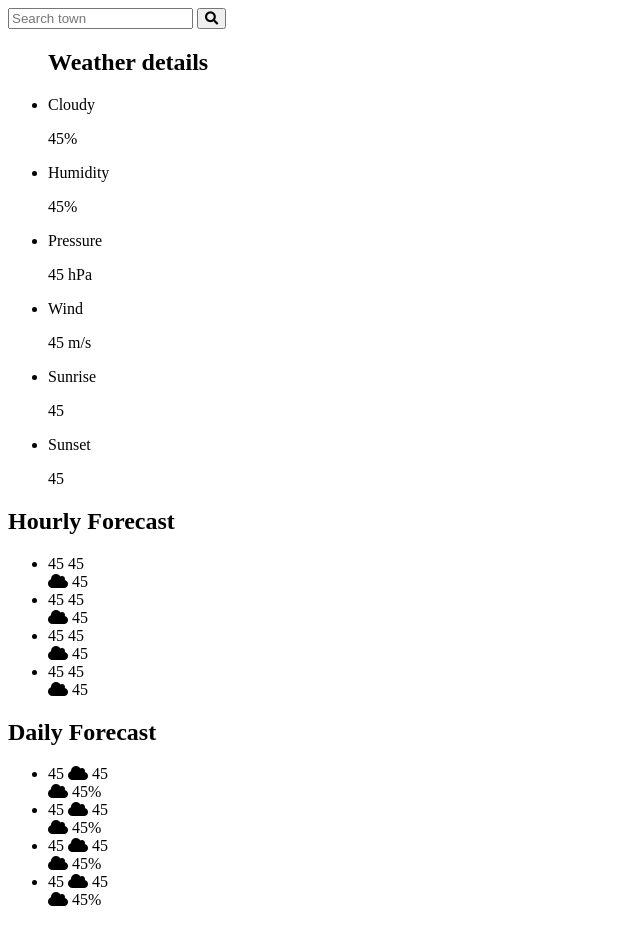
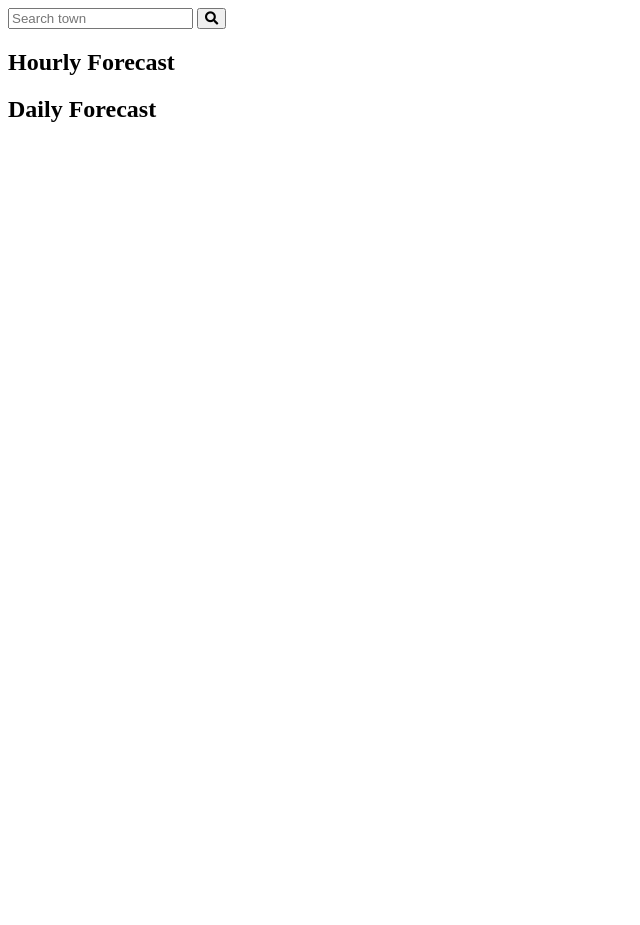
Before and after one commit to FilipApa/weather-app-js, a website: page src/index.html in a window 1280 px wide. Shown: the whole page, without its empty margins (0-640 px from the left). After the commit the page ends 800 px from the top, so only its background shows below. Drawn offline with Linux system fonts and the light colour scheme.

Commit message:
finshed styling

```diff
--- a/src/index.html
+++ b/src/index.html
@@ -29,112 +29,15 @@
       </main>
 
       <aside class="aside" id="aside">
-        <ul class="aside__weather-details" id="weather-details">
-          <h2>Weather details</h2>
-          <li>
-            <p>Cloudy</p>
-            <span>45%</span>
-          </li>
-          <li>
-            <p>Humidity</p>
-            <span>45%</span>
-          </li>
-          <li>
-            <p>Pressure</p>
-            <span>45 hPa</span>
-          </li>
-          <li>
-            <p>Wind</p>
-            <span>45 m/s</span>
-          </li>
-
-          <li>
-            <p>Sunrise</p>
-            <span>45</span>
-          </li>
-          <li>
-            <p>Sunset</p>
-            <span>45</span>
-          </li>
-        </ul>
+        <ul class="aside__weather-details" id="weather-details"></ul>
         <div class="box">
           <h2>Hourly Forecast</h2>
-          <ul class="aside__hourly" id="weather-hourly">
-            <li>
-              <span class="aside__number">45</span>
-              <span class="aside__temperature temp">45</span>
-              <div class="aside__rain">
-                <i class="fas fa-cloud"></i>
-                <span class="aside__number">45</span>
-              </div>
-            </li>
-            <li>
-              <span class="aside__number">45</span>
-              <span class="aside__temperature temp">45</span>
-              <div class="aside__rain">
-                <i class="fas fa-cloud"></i>
-                <span class="aside__number">45</span>
-              </div>
-            </li>
-            <li>
-              <span class="aside__number">45</span>
-              <span class="aside__temperature temp">45</span>
-              <div class="aside__rain">
-                <i class="fas fa-cloud"></i>
-                <span class="aside__number">45</span>
-              </div>
-            </li>
-            <li>
-              <span class="aside__number">45</span>
-              <span class="aside__temperature temp">45</span>
-              <div class="aside__rain">
-                <i class="fas fa-cloud"></i>
-                <span class="aside__number">45</span>
-              </div>
-            </li>
-          </ul>
+          <ul class="aside__hourly" id="weather-hourly"></ul>
         </div>
 
         <div class="box">
           <h2>Daily Forecast</h2>
-          <ul class="aside__daily" id="weather-daily">
-            <li>
-              <span class="aside__number">45</span>
-              <i class="fas fa-cloud"></i>
-              <span class="aside__temperature temp">45</span>
-              <div class="aside__rain">
-                <i class="fas fa-cloud"></i>
-                <span class="aside__number">45%</span>
-              </div>
-            </li>
-            <li>
-              <span class="aside__number">45</span>
-              <i class="fas fa-cloud"></i>
-              <span class="aside__temperature temp">45</span>
-              <div class="aside__rain">
-                <i class="fas fa-cloud"></i>
-                <span class="aside__number">45%</span>
-              </div>
-            </li>
-            <li>
-              <span class="aside__number">45</span>
-              <i class="fas fa-cloud"></i>
-              <span class="aside__temperature temp">45</span>
-              <div class="aside__rain">
-                <i class="fas fa-cloud"></i>
-                <span class="aside__number">45%</span>
-              </div>
-            </li>
-            <li>
-              <span class="aside__number">45</span>
-              <i class="fas fa-cloud"></i>
-              <span class="aside__temperature temp">45</span>
-              <div class="aside__rain">
-                <i class="fas fa-cloud"></i>
-                <span class="aside__number">45%</span>
-              </div>
-            </li>
-          </ul>
+          <ul class="aside__daily" id="weather-daily"></ul>
         </div>
       </aside>
     </div>
--- a/src/js/css/style.css
+++ b/src/js/css/style.css
@@ -28,7 +28,7 @@ h2 {
 }
 
 ul {
-  /* list-style: none; */
+  list-style: none;
 }
 
 i {
@@ -58,6 +58,7 @@ body {
   border-radius: 20px;
   display: flex;
   box-shadow: var(--shadow);
+  position: relative;
 }
 
 .form-search,
@@ -197,22 +198,17 @@ main::after {
   flex-direction: column;
   align-items: center;
   background-color: var(--color-white);
+  overflow-y: scroll;
 }
 
 .aside ul,
 .aside .box {
-  /* display: none; */
-  display: flex;
+  display: none;
 }
 
 .aside ul {
   padding: 0 0 25px 0;
 }
-/*obrisati*/
-.aside__weather-details {
-  flex-direction: column;
-}
-/*obrisati*/
 
 .aside__weather-details,
 .box {
@@ -289,6 +285,25 @@ main::after {
   width: 65px;
 }
 
+.loader-background {
+  position: absolute;
+  top: 0;
+  right: 0;
+  bottom: 0;
+  left: 0;
+  display: flex;
+  justify-content: center;
+  align-items: center;
+  background-color: var(--color-white);
+  z-index: 10;
+}
+
+.fa-cloud-sun {
+  font-size: 110px;
+  color: var(--color-main);
+  animation: pulse 1s infinite linear;
+}
+
 @media (max-width: 1400px) and (min-width: 1201px) {
   i {
     font-size: 11px;
@@ -316,11 +331,11 @@ main::after {
   body {
     overflow-y: scroll;
     margin: 0;
+    display: inline;
   }
 
   .container {
     flex-direction: column;
-    overflow-y: scroll;
     height: 100%;
     width: 100%;
     border-radius: 0px;
@@ -336,4 +351,113 @@ main::after {
   .main {
     height: 100vh;
   }
+
+  .weather-container {
+    border-bottom-left-radius: 0px;
+  }
+
+  .aside__temperature {
+    font-size: 70px;
+  }
+
+  .aside__temperature::after {
+    width: 10px;
+    height: 10px;
+    top: 17px;
+    right: -27px;
+  }
+
+  .weather-container__date {
+    font-size: 18px;
+  }
+
+  .weather-container__date {
+    font-size: 18px;
+  }
+
+  .weather-container__town {
+    margin-bottom: 0px;
+  }
 }
+
+@media (max-width: 500px) {
+  .aside__temperature {
+    font-size: 34px;
+    margin: 5px 0;
+  }
+
+  .aside__temperature::after {
+    border: 2px solid var(--color-black);
+  }
+
+  .aside__hourly li,
+  .aside__daily li {
+    margin: 0 6px;
+  }
+
+  .aside__hourly li:first-child,
+  .aside__daily li:first-child {
+    margin-left: 0;
+  }
+
+  .aside__hourly li:last-child,
+  .aside__daily li:last-child {
+    margin-right: 0;
+  }
+}
+
+@media (max-width: 350px) {
+  i {
+    font-size: 12px;
+  }
+
+  .aside__temperature {
+    font-size: 24px;
+  }
+
+  .aside__temperature::after {
+    border: 2px solid var(--color-black);
+    width: 5px;
+    height: 5px;
+    top: 6px;
+    right: -13px;
+  }
+
+  .aside__number {
+    font-size: 15px;
+  }
+
+  .weather-container__temp-box {
+    margin-right: 44px;
+  }
+
+  .weather-container__town {
+    font-size: 22px;
+  }
+
+  .weather-container__temp {
+    font-size: 63px;
+  }
+
+  .weather-container__date {
+    font-size: 15px;
+  }
+
+  .aside__daily-icon {
+    width: 55px;
+  }
+}
+
+@keyframes pulse {
+  0% {
+    transform: scale(0.95);
+  }
+
+  70% {
+    transform: scale(1);
+  }
+
+  100% {
+    transform: scale(0.95);
+  }
+}
--- a/src/js/views/asideView.js
+++ b/src/js/views/asideView.js
@@ -3,8 +3,7 @@ import { elements, formatHours } from "./base";
 export const clearResluts = () => {
   elements.weatherDetails.innerHTML = "";
   elements.weatherHourly.innerHTML = "";
-  elements.box.forEach((elem) => (elem.style.display = "none"));
-  elements.ulElements.forEach((elem) => (elem.style.display = "none"));
+  elements.weatherDaily.innerHTML = "";
 };
 
 export const renderWeatherDetails = (data) => {
```
Also changed, not shown: src/js/index.js (+15 -7 lines), src/js/views/base.js (+19 -0 lines).
